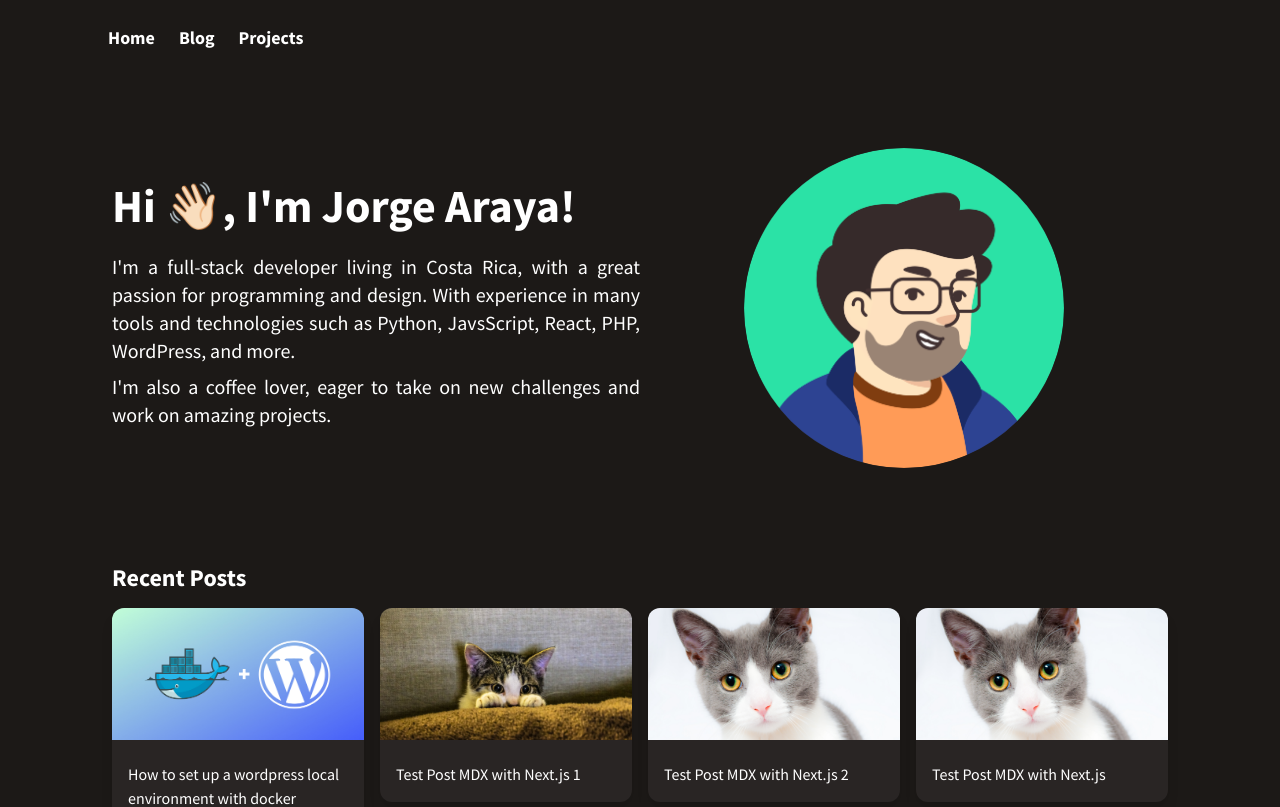
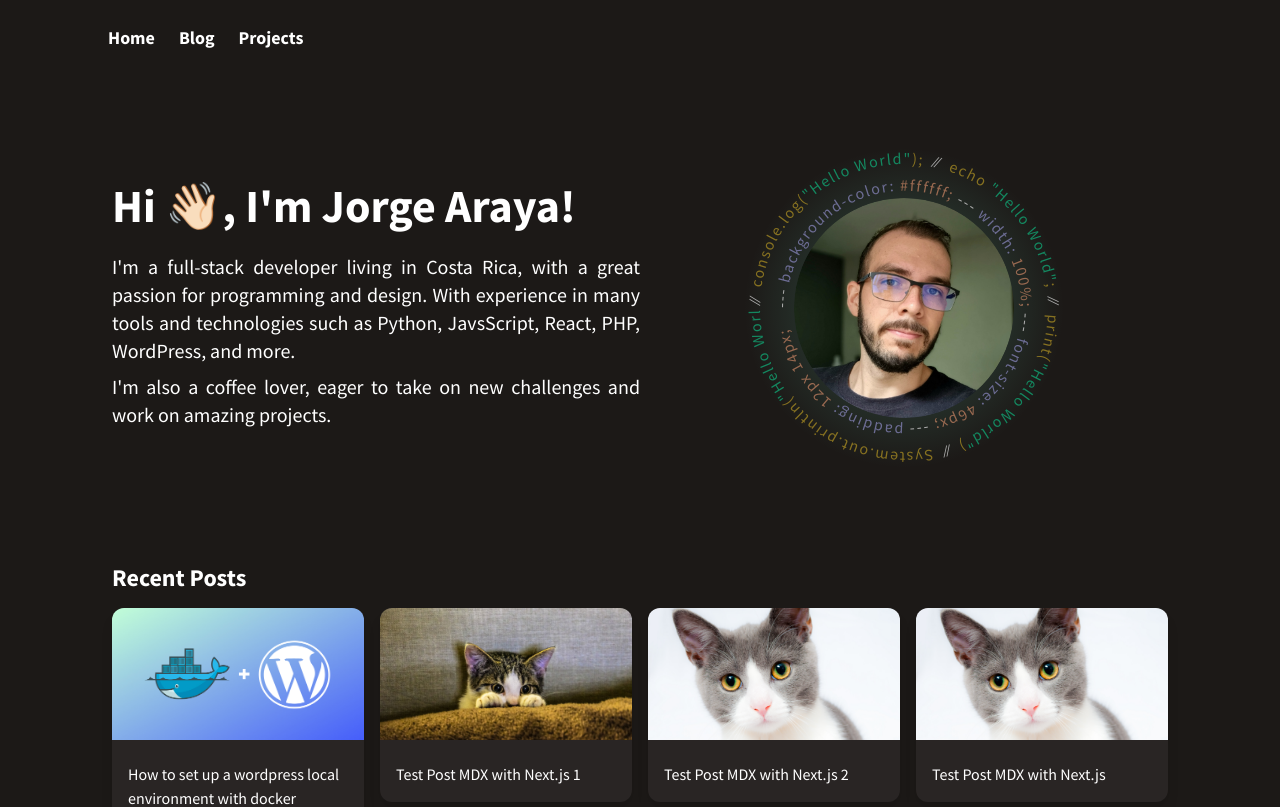
Before and after one commit to jorgearaya474/nxt-site, a Next.js app: page / in a window 1280 px wide. Shown: the top 807 px of the page. Built offline with nearby package versions, Linux system fonts and the light colour scheme.

Commit message:
add code mandala

```diff
--- a/pages/index.js
+++ b/pages/index.js
@@ -13,21 +13,96 @@ export default function Home({ posts }) {
                 Hi 👋🏻, I&apos;m Jorge Araya!
               </h1>
               <p className="mb-2 text-xl text-justify text-white">
-                I&apos;m a full-stack developer living in Costa Rica, with a great passion for programming and design.
-                With experience in many tools and technologies such as Python, JavsScript, React, PHP,
-                WordPress, and more.
+                I&apos;m a full-stack developer living in Costa Rica, with a
+                great passion for programming and design. With experience in
+                many tools and technologies such as Python, JavsScript, React,
+                PHP, WordPress, and more.
               </p>
               <p className="mb-2 text-xl text-justify text-white">
-                I&apos;m also a coffee lover, eager to take on new challenges and work on amazing projects.
+                I&apos;m also a coffee lover, eager to take on new challenges
+                and work on amazing projects.
               </p>
             </div>
             <div className="p-2 flex items-center justify-center">
-              <figure className="pf-picture">
+              <div className="pf-picture relative">
                 <img
-                  src="/images/profile-jorge-araya.png"
+                  src="/images/profile-02.png"
                   className="rounded-full mx-auto md:max-w-xs"
                 ></img>
-              </figure>
+
+                <div id="circle" className="absolute top-0">
+                  <svg
+                    xmlns="http://www.w3.org/2000/svg"
+                    xmlnsXlink="http://www.w3.org/1999/xlink"
+                    width="100%"
+                    height="100%"
+                    x="0"
+                    y="0"
+                    viewBox="0 0 300 300"
+                  >
+                    <defs>
+                      <path
+                        id="outer-circle"
+                        d="M15 150a135 135 0 01 270 0 135 135 0 01-270 0"
+                      >
+                        <animateTransform
+                          attributeName="transform"
+                          begin="0s"
+                          dur="400s"
+                          type="rotate"
+                          from="0 150 150"
+                          to="360 150 150"
+                          repeatCount="indefinite"
+                        ></animateTransform>
+                      </path>
+
+                      <path
+                        id="inner-circle"
+                        d="M40 150a110 110 0 01 220 0 110 110 0 01-220 0"
+                      >
+                        <animateTransform
+                          attributeName="transform"
+                          begin="0s"
+                          dur="400s"
+                          type="rotate"
+                          from="360 150 150"
+                          to="0 150 150"
+                          repeatCount="indefinite"
+                        ></animateTransform>
+                      </path>
+                    </defs>
+                    <circle cx="150" cy="150" r="150" fill="none"></circle>
+                    <use fill="none" xlinkHref="#outer-circle"></use>
+                    <text>
+                      <textPath xlinkHref="#outer-circle" fill="#fcd12878">
+                        <tspan className="tseparator"> &nbsp;&frasl;&frasl;&nbsp; </tspan>
+                        console.log(
+                        <tspan className="tstext">&quot;Hello World&quot;</tspan>);
+                        <tspan className="tseparator"> &nbsp;&frasl;&frasl;&nbsp; </tspan>
+                        echo <tspan className="tstext">&quot;Hello World&quot;</tspan>;
+                        <tspan className="tseparator"> &nbsp;&frasl;&frasl;&nbsp; </tspan>
+                        print(<tspan className="tstext">&quot;Hello World&quot;</tspan>)
+                        <tspan className="tseparator"> &nbsp;&frasl;&frasl;&nbsp; </tspan>
+                        System.out.println(
+                        <tspan className="tstext">&quot;Hello World&quot;</tspan>);
+                      </textPath>
+                    </text>
+                    <text>
+                      <textPath xlinkHref="#inner-circle" fill="#6d6d94">
+                        <tspan className="tseparator"> --- </tspan>
+                        background-color:{" "}
+                        <tspan className="tsval">#ffffff;</tspan>
+                        <tspan className="tseparator"> --- </tspan>
+                        width: <tspan className="tsval">100%;</tspan>
+                        <tspan className="tseparator"> --- </tspan>
+                        font-size: <tspan className="tsval">46px;</tspan>
+                        <tspan className="tseparator"> --- </tspan>
+                        padding: <tspan className="tsval">12px 14px;</tspan>
+                      </textPath>
+                    </text>
+                  </svg>
+                </div>
+              </div>
             </div>
           </div>
         </div>
--- a/styles/theme.scss
+++ b/styles/theme.scss
@@ -12,11 +12,8 @@ body{
                 }
 
                 .pf-picture img{
-                    background-color: rgba($white, 0.06);
-
-                    @media screen and (max-width: 768px) {
-                        max-width: 182px;
-                    }
+                    background: radial-gradient(closest-side, $grd-circle-1, $grd-circle-2);
+                    padding: 50px;
                 }
 
                 #recent-posts{
@@ -38,3 +35,35 @@ body{
         background-color: $bk-darker;
     }
 }
+
+#circle {
+    width: 100%;
+    padding-bottom: 100%;
+    overflow: hidden;
+
+    text {
+        font-size: 15px;
+        font-weight:normal;
+        letter-spacing: 1.5px;
+    }
+
+    svg {
+        position: absolute;
+        left: 0;
+        top: 0;
+        width: 100%;
+        height: auto;
+
+        tspan{
+          &.tseparator{
+              fill: #b0b0b0;
+          }
+          &.tstext {
+              fill: #10b880b0;
+          }
+          &.tsval{
+              fill: #e7966f99;
+          }
+        }
+    }
+}
--- a/styles/variables.scss
+++ b/styles/variables.scss
@@ -4,3 +4,5 @@ $accent-1: #3b82f6;
 $white: #ffffff;
 $blue-500: #3b82f6;
 $post-text: #98a3b3;
+$grd-circle-1: #77ffd142;
+$grd-circle-2: #f62e2e00;
```
Also changed, not shown: styles/globals.scss (line endings or trailing spaces).
